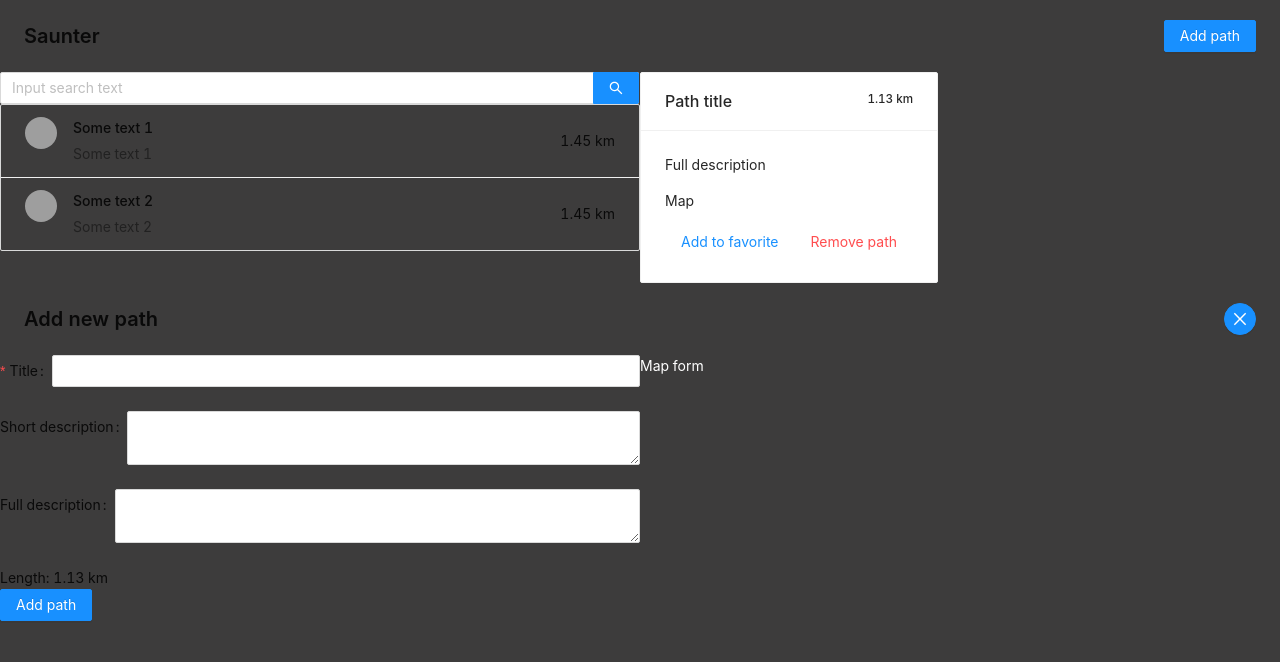
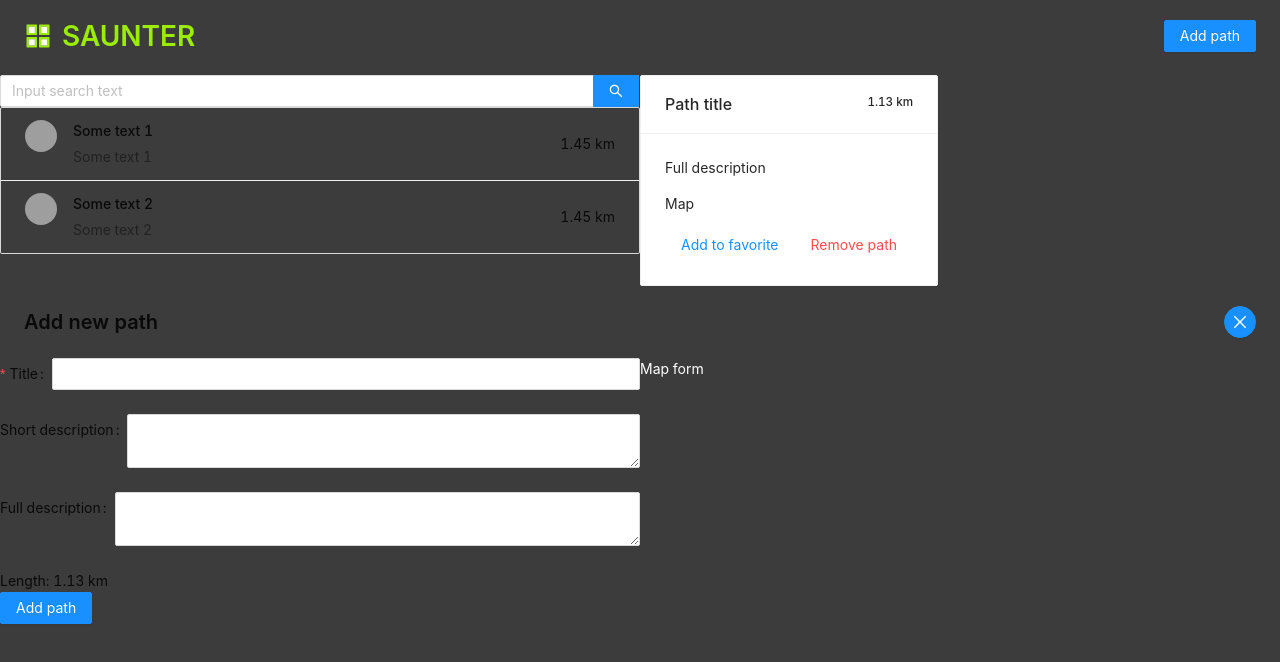
Before and after one commit to AndreyBaglai/Saunter, a React (Create React App) app: page / in a window 1280 px wide. Shown: the top 662 px of the page. Built offline with nearby package versions, Linux system fonts and the light colour scheme; grey boxes are pictures that could not be loaded.

Commit message:
feat: add logo component

```diff
--- a/src/App.tsx
+++ b/src/App.tsx
@@ -5,6 +5,7 @@ import { CloseOutlined } from '@ant-design/icons';
 
 import 'antd/dist/antd.css';
 import styles from './App.module.css';
+import Header from './components/Header/Header';
 
 const { Search, TextArea } = Input;
 
@@ -29,14 +30,7 @@ function App() {
 
   return (
     <div className={styles.app}>
-      <PageHeader
-        title="Saunter"
-        extra={[
-          <Button key="1" type="primary">
-            Add path
-          </Button>,
-        ]}
-      />
+      <Header />
       <main>
         <Row>
           <Col span={12}>
--- /dev/null
+++ b/src/components/Header/Header.module.css
@@ -0,0 +1,4 @@
+.header {
+  min-height: 74px;
+  color: #fff;
+}
--- /dev/null
+++ b/src/components/Header/Header.tsx
@@ -0,0 +1,21 @@
+import React from 'react';
+import { Button, PageHeader } from 'antd';
+
+import styles from './Header.module.css';
+import Logo from '../Logo/Logo';
+
+export default function Header() {
+  return (
+    <>
+      <PageHeader
+        className={styles.header}
+        title={<Logo />}
+        extra={[
+          <Button key="1" type="primary">
+            Add path
+          </Button>,
+        ]}
+      />
+    </>
+  );
+}
--- /dev/null
+++ b/src/components/Logo/Logo.module.css
@@ -0,0 +1,10 @@
+.text {
+  color: #9aed00;
+  font-size: 28px;
+  text-transform: uppercase;
+}
+
+.icon {
+  font-size: 28px;
+  margin-right: 10px;
+}
--- /dev/null
+++ b/src/components/Logo/Logo.tsx
@@ -0,0 +1,14 @@
+import React from 'react';
+import { Typography } from 'antd';
+import { AppstoreTwoTone } from '@ant-design/icons';
+
+import styles from './Logo.module.css';
+
+export default function Logo() {
+  return (
+    <div>
+      <AppstoreTwoTone twoToneColor="#9aed00" className={ styles.icon } />
+      <Typography.Text className={styles.text} strong={true}>Saunter</Typography.Text>
+    </div>
+  )
+}
```
